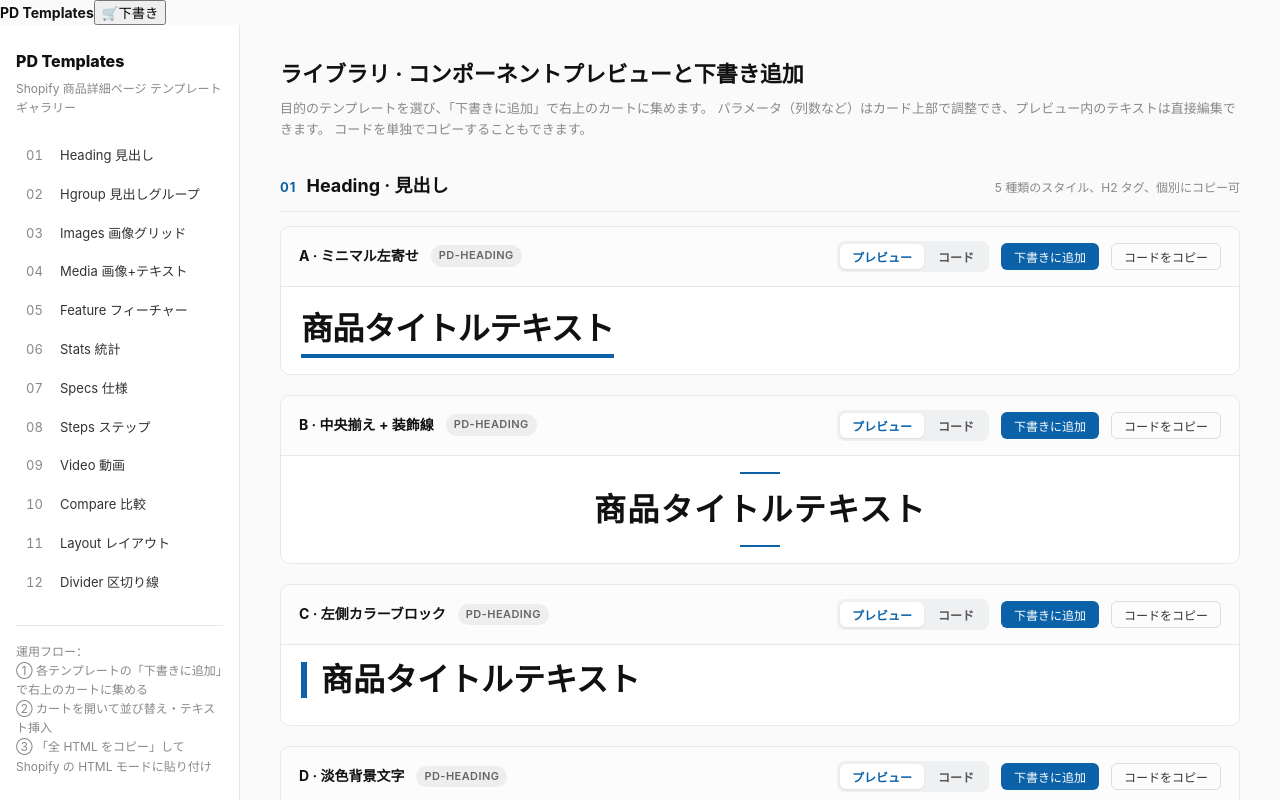
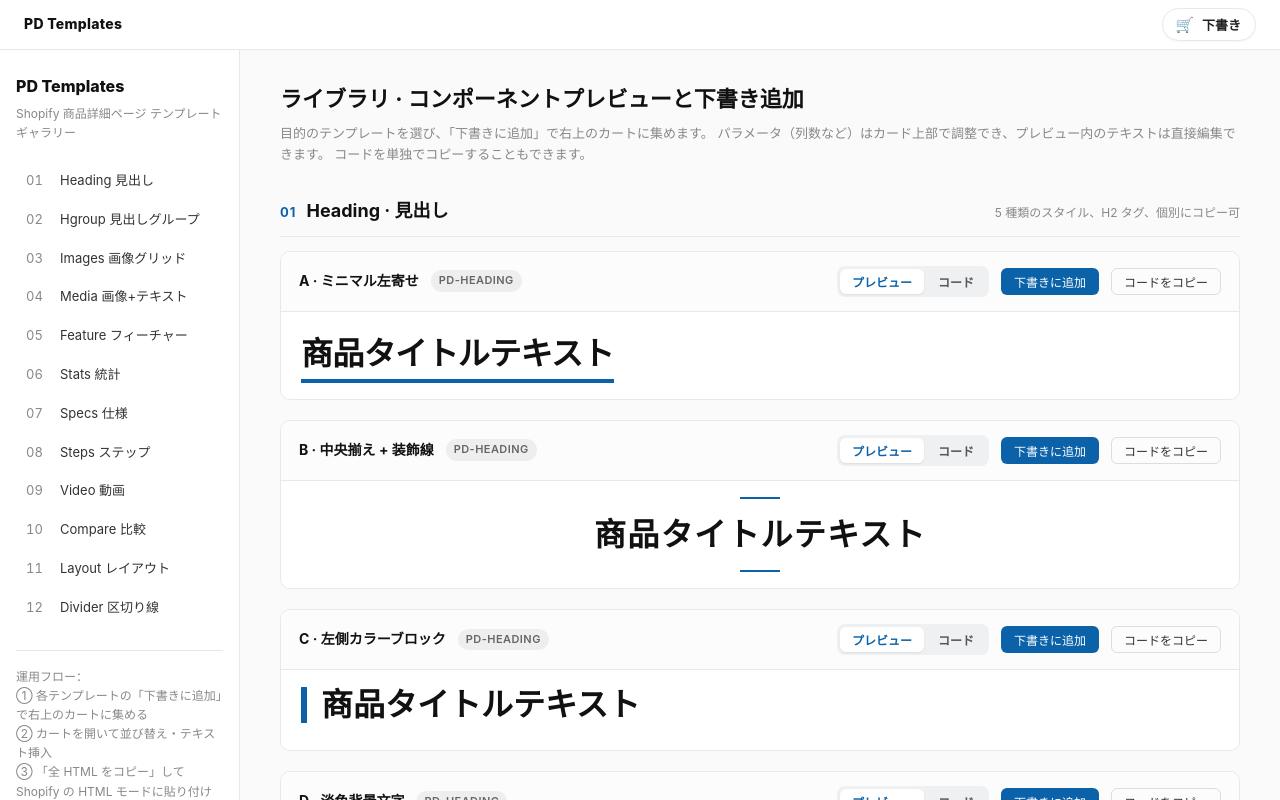
Before and after one commit to navic-nagoya/content-templates, a Vue app: page / in a window 1280 px wide. Shown: the top 800 px of the page. Built offline with nearby package versions, Linux system fonts and the light colour scheme.

Commit message:
feat: Refactor app styles to enhance top bar and drawer components, improving layout and interactivity for better user experience

```diff
--- a/src/styles/app.css
+++ b/src/styles/app.css
@@ -503,62 +503,63 @@ body {
   resize: vertical;
 }
 
-/* ---------------- View shell + top tabs ---------------- */
+/* ---------------- App shell + top bar (cart trigger) ---------------- */
 .app-root {
   display: flex;
   flex-direction: column;
   min-height: 100vh;
 }
-.app-viewbar {
+.app-topbar {
   position: sticky;
   top: 0;
-  z-index: 50;
-  background: #fff;
+  z-index: 40;
+  background: rgba(255, 255, 255, 0.92);
+  backdrop-filter: saturate(160%) blur(8px);
   border-bottom: 1px solid var(--app-border);
 }
-.app-viewbar__inner {
+.app-topbar__inner {
   display: flex;
   align-items: center;
-  gap: 24px;
+  justify-content: space-between;
+  gap: 16px;
   padding: 8px 24px;
   max-width: 1360px;
   margin: 0 auto;
 }
-.app-viewbar__brand {
+.app-topbar__brand {
   font-size: 14px;
   font-weight: 800;
   letter-spacing: 0.02em;
 }
-.app-viewbar__tabs {
-  display: inline-flex;
-  padding: 3px;
-  background: #eef0f2;
-  border-radius: 8px;
-  gap: 2px;
-}
-.app-viewbar__tabs button {
+.app-cart {
   display: inline-flex;
   align-items: center;
-  gap: 6px;
-  border: 0;
-  background: transparent;
-  padding: 5px 14px;
+  gap: 8px;
+  border: 1px solid var(--app-border);
+  background: #fff;
+  color: #222;
+  padding: 6px 14px 6px 12px;
+  border-radius: 999px;
   font-size: 13px;
   font-weight: 600;
-  color: #555;
-  border-radius: 6px;
   cursor: pointer;
-  transition: background 0.15s ease, color 0.15s ease, box-shadow 0.15s ease;
+  box-shadow: 0 1px 2px rgba(0, 0, 0, 0.04);
+  transition: background 0.15s ease, color 0.15s ease, border-color 0.15s ease, box-shadow 0.15s ease;
 }
-.app-viewbar__tabs button:hover {
-  color: #111;
+.app-cart:hover {
+  border-color: var(--app-accent);
+  color: var(--app-accent);
 }
-.app-viewbar__tabs button.is-active {
-  background: #fff;
-  color: var(--app-accent);
-  box-shadow: 0 1px 2px rgba(0, 0, 0, 0.08);
+.app-cart.is-active {
+  background: var(--app-accent);
+  color: #fff;
+  border-color: var(--app-accent);
 }
-.app-viewbar__count {
+.app-cart__icon {
+  font-size: 15px;
+  line-height: 1;
+}
+.app-cart__count {
   display: inline-flex;
   align-items: center;
   justify-content: center;
@@ -570,6 +571,68 @@ body {
   border-radius: 999px;
   font-size: 11px;
   font-weight: 700;
+}
+.app-cart.is-active .app-cart__count {
+  background: #fff;
+  color: var(--app-accent);
+}
+
+/* ---------------- Drawer ---------------- */
+.app-drawer__backdrop {
+  position: fixed;
+  inset: 0;
+  background: rgba(15, 23, 32, 0.42);
+  z-index: 60;
+}
+.app-drawer {
+  position: fixed;
+  top: 0;
+  right: 0;
+  bottom: 0;
+  width: min(640px, 100vw);
+  background: #fafbfc;
+  z-index: 70;
+  box-shadow: -12px 0 32px rgba(0, 0, 0, 0.18);
+  display: flex;
+  flex-direction: column;
+  overflow-y: auto;
+}
+.app-drawer__close {
+  position: absolute;
+  top: 10px;
+  right: 12px;
+  width: 32px;
+  height: 32px;
+  border: 0;
+  border-radius: 8px;
+  background: transparent;
+  color: #555;
+  font-size: 22px;
+  line-height: 1;
+  cursor: pointer;
+  z-index: 1;
+  transition: background 0.15s ease, color 0.15s ease;
+}
+.app-drawer__close:hover {
+  background: rgba(0, 0, 0, 0.06);
+  color: #111;
+}
+
+.drawer-fade-enter-active,
+.drawer-fade-leave-active {
+  transition: opacity 0.2s ease;
+}
+.drawer-fade-enter-from,
+.drawer-fade-leave-to {
+  opacity: 0;
+}
+.drawer-slide-enter-active,
+.drawer-slide-leave-active {
+  transition: transform 0.25s cubic-bezier(0.2, 0.7, 0.2, 1);
+}
+.drawer-slide-enter-from,
+.drawer-slide-leave-to {
+  transform: translateX(100%);
 }
 
 .app-draft-banner {
@@ -586,19 +649,16 @@ body {
   color: #15467a;
 }
 
-/* ---------------- Editor view ---------------- */
+/* ---------------- Editor view (rendered inside the drawer panel) ---------------- */
 .ed-shell {
-  max-width: 960px;
-  margin: 0 auto;
-  padding: 24px 24px 80px;
   width: 100%;
+  padding: 20px 22px 80px;
 }
 .ed-toolbar {
   display: flex;
-  align-items: flex-start;
-  justify-content: space-between;
-  gap: 24px;
-  padding-bottom: 16px;
+  flex-direction: column;
+  gap: 12px;
+  padding: 4px 36px 16px 0;
   margin-bottom: 12px;
   border-bottom: 1px solid var(--app-border);
 }
@@ -616,7 +676,7 @@ body {
   display: flex;
   align-items: center;
   gap: 10px;
-  flex-shrink: 0;
+  flex-wrap: wrap;
 }
 .ed-toolbar__count {
   font-size: 12px;
@@ -1088,8 +1148,4 @@ body {
   .ed-shell {
     padding: 16px 16px 60px;
   }
-  .ed-toolbar {
-    flex-direction: column;
-    align-items: stretch;
-  }
 }
```
